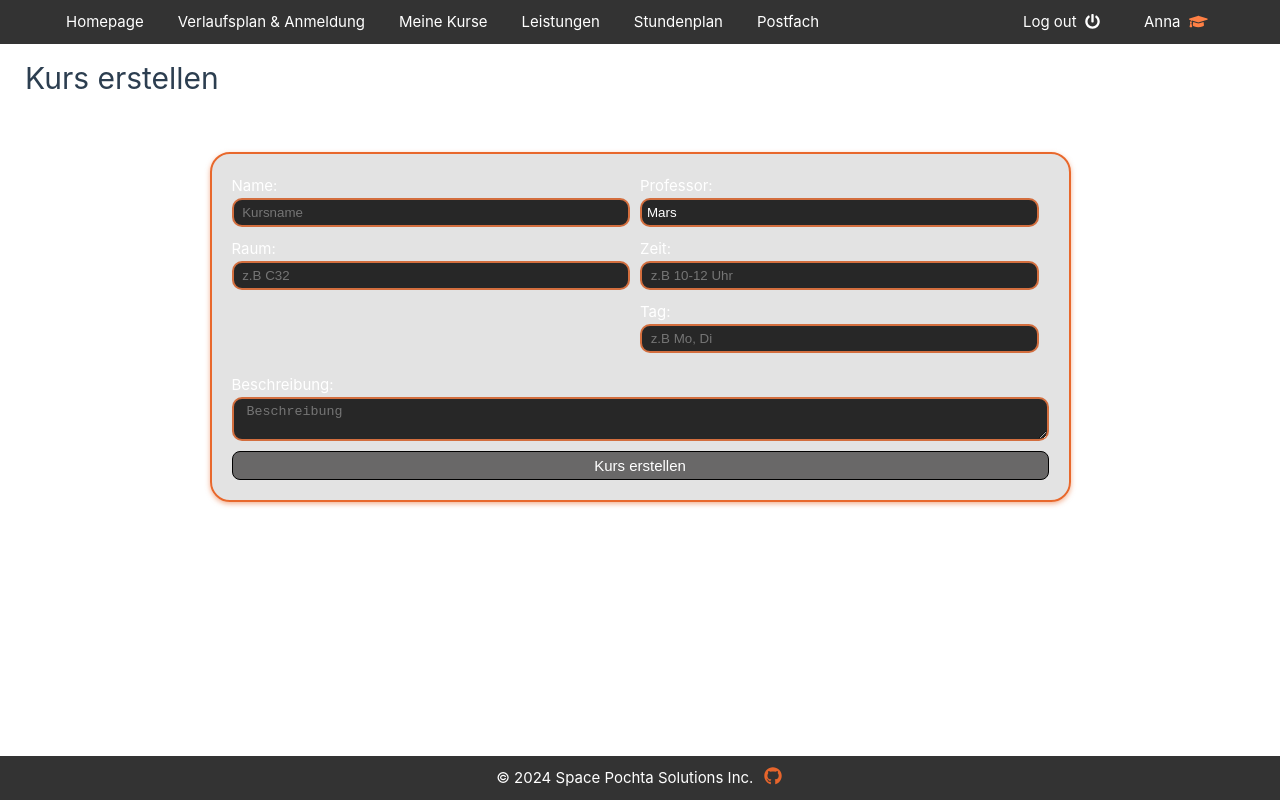
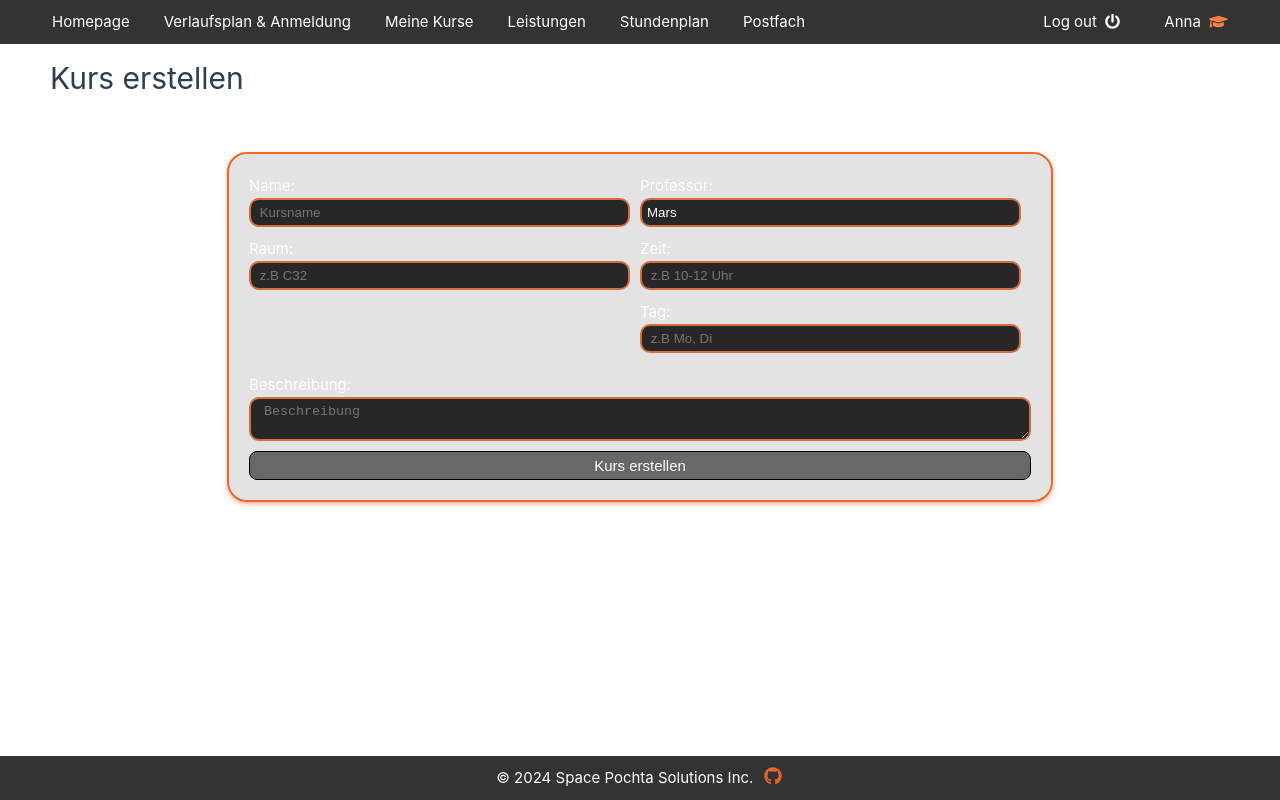
Before and after one commit to JonnyS02/hci_project, a Vue app: page /addcourse in a window 1280 px wide. Built offline with nearby package versions, Linux system fonts and the light colour scheme.

Commit message:
final  style

```diff
--- a/src/assets/main.css
+++ b/src/assets/main.css
@@ -21,8 +21,8 @@ a:hover {
 
 .main_content {
   padding: 10px;
-  margin-left: 15px;
-  margin-right: 15px;
+  padding-left: 50px;
+  padding-right: 50px;
   min-height: calc(100vh - 88px);
   max-width: 2000px;
 }
--- a/src/components/navbar.vue
+++ b/src/components/navbar.vue
@@ -14,7 +14,7 @@
         </router-link>
       </li>
       <!-- Right Content -->
-      <li class="dropdown" style="margin-right: 5%;">
+      <li class="dropdown" style="margin-right: 0px;">
         <router-link to="/profil" :class="{ 'active': currentPath === '/profil', 'no-hover': currentPath === '/profil' }">
           {{ user.role === 'Professor' ? 'Prof. ' + user.lastName : user.name }}
           &nbsp;<font-awesome-icon v-if="user.role === 'Student'" :icon="['fas', 'graduation-cap']" style="color: #ff8045;" />
@@ -77,7 +77,9 @@ export default {
 nav {
   background-color: #333;
   padding: 10px;
-  padding-left: 5%;
+  padding-left: 50px;
+  padding-right: 50px;
+
 }
 
 ul {
```
